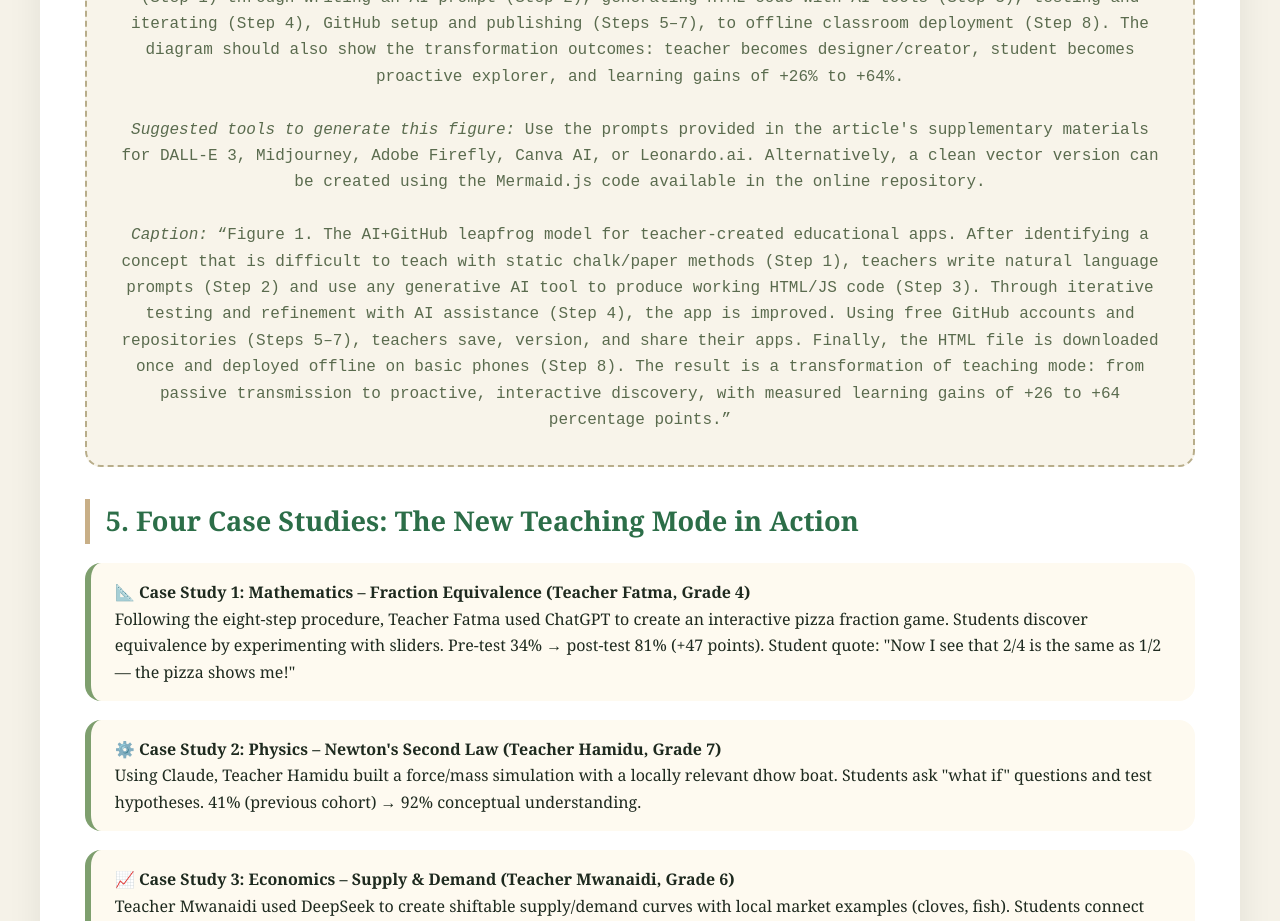
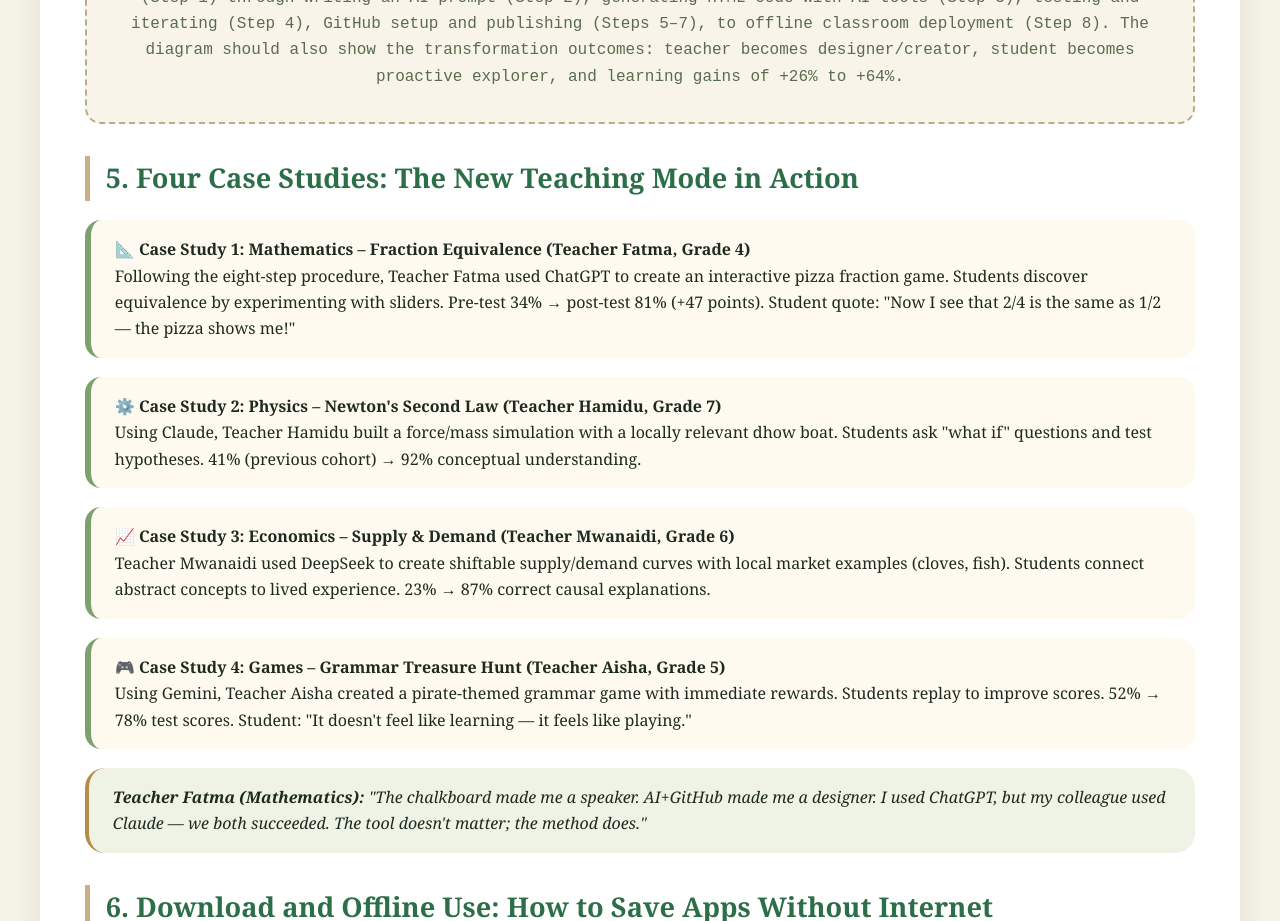
Before and after one commit to Szhang2025/Paper1, a plain HTML site: page index.html in a window 1280 px wide. Shown: the part 5420-6341 px from the top of the page. Drawn offline with Linux system fonts and the light colour scheme.

Commit message:
Remove suggested tools and caption from index.html
Removed suggested tools and caption for the AI+GitHub model figure.

```diff
--- a/index.html
+++ b/index.html
@@ -292,10 +292,7 @@
         <img src="myModel.png" alt="Flowchart of the eight-step AI+GitHub teacher app creation model showing steps from identifying a hard concept to offline deployment and classroom transformation" style="width:100%; max-width:800px; margin:1rem auto; display:block; border-radius:8px; box-shadow:0 2px 8px rgba(0,0,0,0.1);">
         <br>
         <em>Description:</em> A flowchart diagram showing the complete workflow from identifying a "hard by hand" concept (Step 1) through writing an AI prompt (Step 2), generating HTML code with AI tools (Step 3), testing and iterating (Step 4), GitHub setup and publishing (Steps 5–7), to offline classroom deployment (Step 8). The diagram should also show the transformation outcomes: teacher becomes designer/creator, student becomes proactive explorer, and learning gains of +26% to +64%.<br>
-        <br>
-        <em>Suggested tools to generate this figure:</em> Use the prompts provided in the article's supplementary materials for DALL‑E 3, Midjourney, Adobe Firefly, Canva AI, or Leonardo.ai. Alternatively, a clean vector version can be created using the Mermaid.js code available in the online repository.<br>
-        <br>
-        <em>Caption:</em> “Figure 1. The AI+GitHub leapfrog model for teacher‑created educational apps. After identifying a concept that is difficult to teach with static chalk/paper methods (Step 1), teachers write natural language prompts (Step 2) and use any generative AI tool to produce working HTML/JS code (Step 3). Through iterative testing and refinement with AI assistance (Step 4), the app is improved. Using free GitHub accounts and repositories (Steps 5–7), teachers save, version, and share their apps. Finally, the HTML file is downloaded once and deployed offline on basic phones (Step 8). The result is a transformation of teaching mode: from passive transmission to proactive, interactive discovery, with measured learning gains of +26 to +64 percentage points.”
+
     </div>
 
     <h2>5. Four Case Studies: The New Teaching Mode in Action</h2>
```
